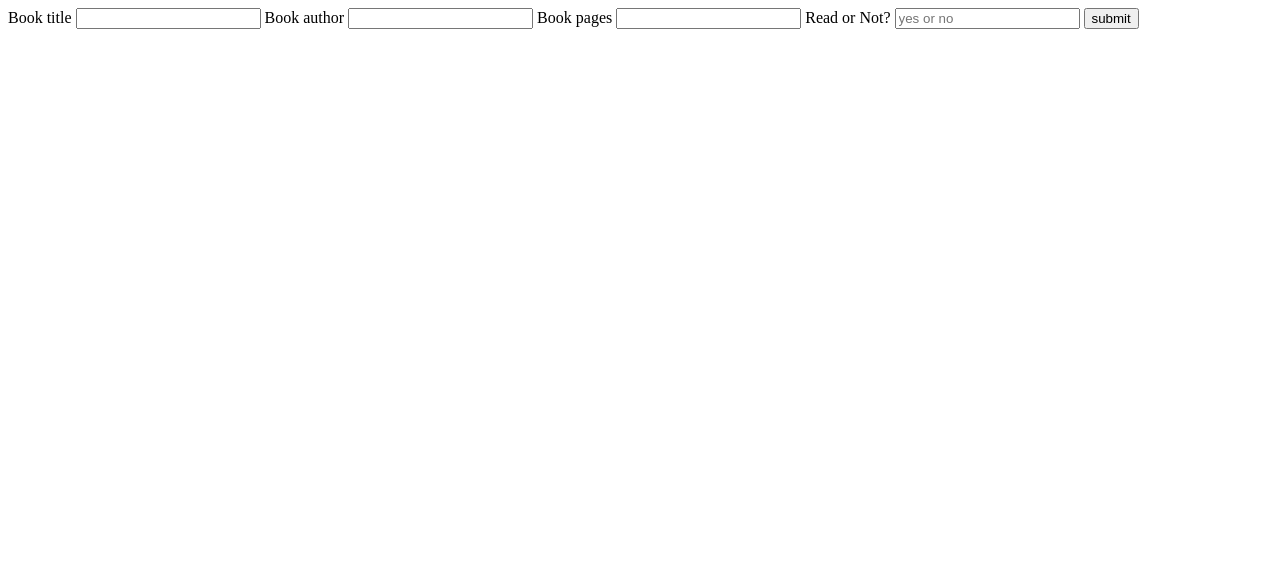
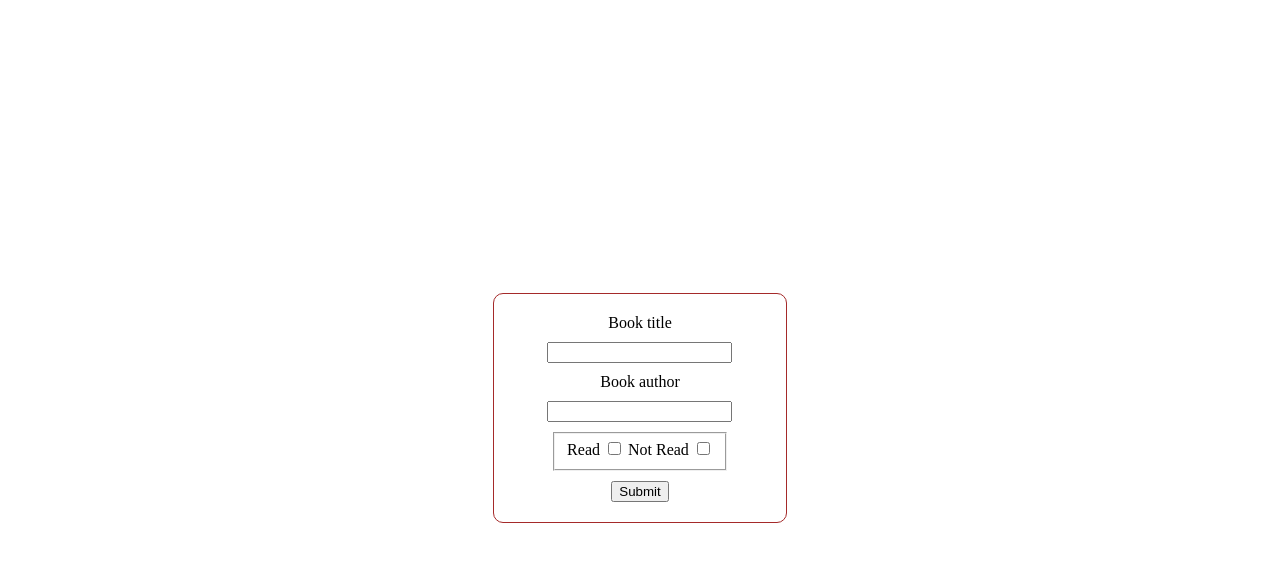
Before and after one commit to KaratasKTS/Book-Library-, a plain HTML site: page index.html in a window 1280 px wide. Drawn offline with Linux system fonts and the light colour scheme.

Commit message:
most of the javascript done

```diff
--- a/index.html
+++ b/index.html
@@ -5,25 +5,32 @@
     <meta name="viewport" content="width=device-width, initial-scale=1.0">
     <title>Document</title>
     <script src="scripts.js" defer></script>
+    <link href="styles.css" rel="stylesheet">
 </head>
 <body>
-    <form>
 
-        <label for="book-title">Book title </label>
-        <input type="text" id="book-title">
-        <label for="book-author">Book author </label>
-        <input type="text" id="book-author">
-        <label for="book-pages">Book pages </label>
-        <input type="text" id="book-pages ">
-        <label for="status">Read or Not?</label>
-        <input type="text" placeholder="yes or no" id="status">
-        <button onclick="getValue();" >submit</button>
+    <form id="book-form">
+        <div class= "form">
+            <label for="book-title">Book title</label>
+            <input type="text" id="book-title">
+
+            <label for="book-author">Book author</label>
+            <input type="text" id="book-author">
+
+            <fieldset>
+                <label for="status">Read</label>
+                <input type="checkbox" placeholder="yes or no" id="status" value="read">
+
+                <label for="status">Not Read</label>
+                <input type="checkbox" placeholder="yes or no" id="status" value="not">
+
+            </fieldset>
+
+            <button type="submit" onclick="getValue(event)">Submit</button>
+        </div>
 
     </form>
 
 
-
-
-
 </body>
 </html>
--- a/scripts.js
+++ b/scripts.js
@@ -1,22 +1,37 @@
-const bookTitle = document.getElementById('book-title');
-const value = bookTitle.value;
-const bookAuthor = document.getElementById('book-author');
-const bookPages = document.getElementById('book-pages');
-const bookStatus = document.getElementById('status');
+
 const submit = document.getElementById('submit');
 
-//gets value from inputs
-//passes the values into the book contructor
-//pushes the objects to library aray
-function getValue(){
+let library = [];
+
+
+function getValue(event) {
+    // Prevent the form from submitting
+    event.preventDefault();
+
     const bookTitle = document.getElementById('book-title');
-    const value = bookTitle.value;
-console.log(value);
-};
+    const bookAuthor = document.getElementById('book-author');
+    const bookStatus = document.getElementById('status');
+
+    // Check if elements exist and extract values
+    const title = bookTitle ? bookTitle.trim() : '';
+    const author = bookAuthor.value;
+    const status = bookStatus.value;
+
+    //create book object, passing the input values
+    let object = new book(title, author, status);
+    library.push(object);
+
+
+    // Logging the values
+    console.log('Title:', title);
+    console.log('Author:', author);
+    console.log('Pages:', pages);
+    console.log('Status:', status);
+    console.log(library);
+}
 
 
 
-let library = [];
 
 function book (title,author,pages,read ){
     this.title = title;
@@ -24,3 +39,8 @@ function book (title,author,pages,read ){
     this.pages = pages;
     this.read = read;
 };
+
+
+//gets value from inputs
+//passes the values into the book contructor
+//pushes the objects to library aray
--- /dev/null
+++ b/styles.css
@@ -0,0 +1,18 @@
+#book-form{
+    display: flex;
+    justify-content: center;
+    min-height: 100vh;
+    align-items: center;
+}
+.form{
+    display:flex;
+    flex-direction: column;
+    width: 20%;
+    gap:10px;
+    align-items: center;
+    border: 1px solid;
+    border-radius: 10px;
+    border-color: brown;
+    padding: 20px;
+    text-align: center;
+}
```
